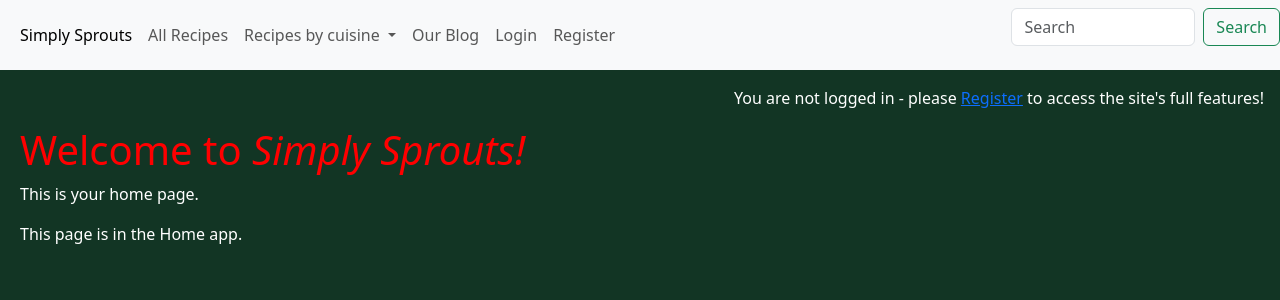
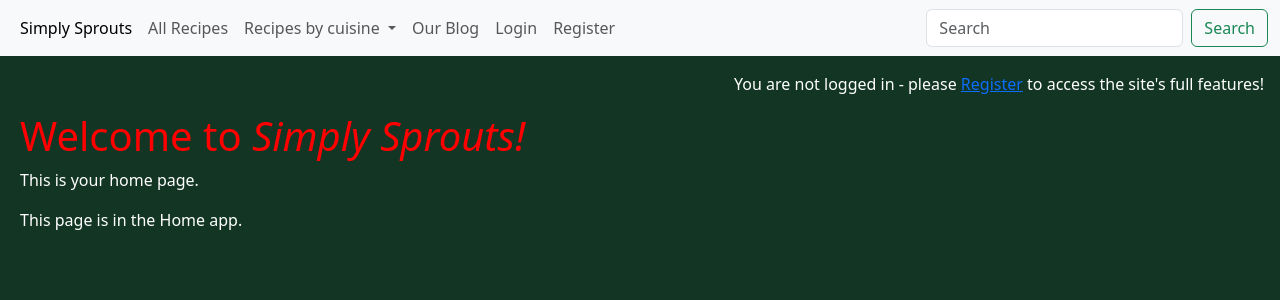
Before and after one commit to moakley-45/MO_Capstone, a Django app: page / in a window 1280 px wide. Shown: the top 300 px of the page. Run offline with Django 4.2, Linux system fonts and the light colour scheme; parts of the project's set-up code (start-up, migrations or seed data) failed here and were passed over; some libraries are stand-ins or nearby versions.

Commit message:
styling changes to the Nav Bar and Search elements

```diff
--- a/templates/base.html
+++ b/templates/base.html
@@ -21,7 +21,7 @@
         <button class="navbar-toggler" type="button" data-bs-toggle="collapse" data-bs-target="#navbarSupportedContent" aria-controls="navbarSupportedContent" aria-expanded="false" aria-label="Toggle navigation">
             <span class="navbar-toggler-icon"></span>
         </button>
-        <div class="collapse navbar-collapse" id="navbarSupportedContent">
+        <div class="collapse navbar-collapse align-items-center" id="navbarSupportedContent">  <!-- Added align-items-center -->
             <ul class="navbar-nav me-auto mb-2 mb-lg-0">
                 <li class="nav-item">
                     <a class="nav-link active" aria-current="page" href="{% url 'home' %}">Simply Sprouts</a>
@@ -58,12 +58,12 @@
                 </li>
                 {% endif %}
             </ul>
-        </div>
-    </div>
-    <form class="d-flex" role="search" action="{% url 'search' %}" method="GET">
+            <form class="d-flex mb-2 mb-lg-0 align-items-center" role="search" action="{% url 'search' %}" method="GET">
                 <input class="form-control me-2" type="search" name="q" placeholder="Search" aria-label="Search">
                 <button class="btn btn-outline-success" type="submit">Search</button>
             </form>
+        </div>
+    </div>
 </nav>
 
   <!-- User confirmation-->
```
Lines whose indentation alone changed are shown as unchanged.
